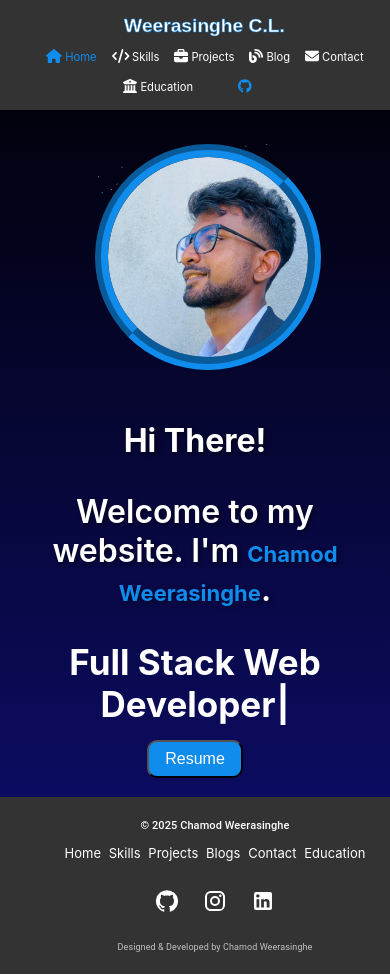
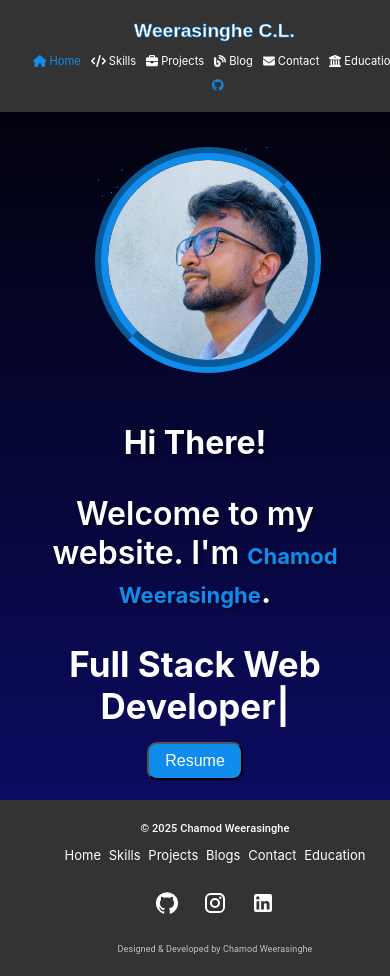
Before and after one commit to chamodlw/portfolio_chamod, a React (Create React App) app: page / in a window 390 px wide. Shown: the top 976 px of the page. Built offline with nearby package versions, Linux system fonts and the light colour scheme.

Commit message:
fix right header issue

```diff
--- a/src/Header.js
+++ b/src/Header.js
@@ -50,7 +50,7 @@ const Header = () => {
           Education
         </NavLink>
         <NavLink className="nav-link" onClick={GitHub}>
-          <FontAwesomeIcon icon={faGithub} style={{ marginLeft: '30px', marginRight: '35px' , fontSize: '130%'}} />
+          <FontAwesomeIcon icon={faGithub} style={{ marginLeft: '15px', marginRight: '10px' , fontSize: '130%'}} />
         </NavLink>
       </div>
     </nav>
--- a/src/css/Header.css
+++ b/src/css/Header.css
@@ -92,21 +92,6 @@
     gap: 35px;
 }
 
-
-.settings-panel {
-    position: fixed; /* Use fixed positioning */
-    top: 0;
-    right: 0;
-    width: 15%;
-    height: 100%;
-    background-color: #444;
-    padding: 20px;
-    color: white;
-    box-shadow: -2px 0 5px rgba(0, 0, 0, 0.5);
-    transform: translateX(100%); /* Initially hide the panel */
-    transition: transform 0.3s ease;
-}
-
 .settings-panel.show {
     transform: translateX(0); /* Show the panel when settingsOpen is true */
 }
@@ -115,13 +100,20 @@
   .navbar {
     flex-direction: column;
     align-items: center;
-    padding: 15px 10px;
+    display: flex;
+    justify-content: space-between;
+    padding: 20px;
+    background: #333333;
+    color: white;
+    position: relative;
+    transition: width 0.3s ease;
+    width: 100%;
   }
 
   .nav-links {
     flex-wrap: wrap;
     justify-content: center;
-    gap: 15px;
+    gap: 10px;
     margin-top: 12px;
   }
 
@@ -130,7 +122,7 @@
   }
 
   .nav-link svg {
-    font-size: 14px !important;
+    font-size: 12px !important;
     margin-right: 4px;
   }
 
@@ -140,4 +132,5 @@
     margin-top: 0;
     text-align: center;
   }
+
 }
```
